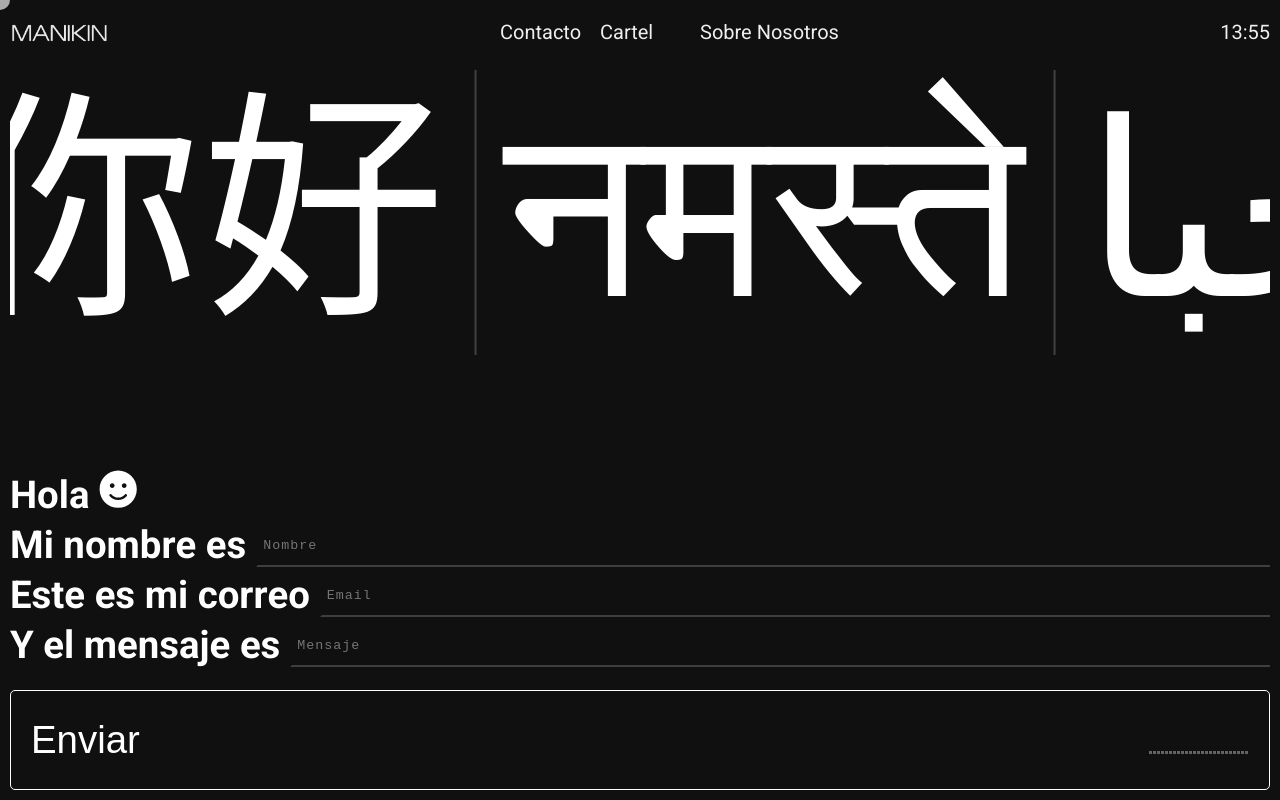
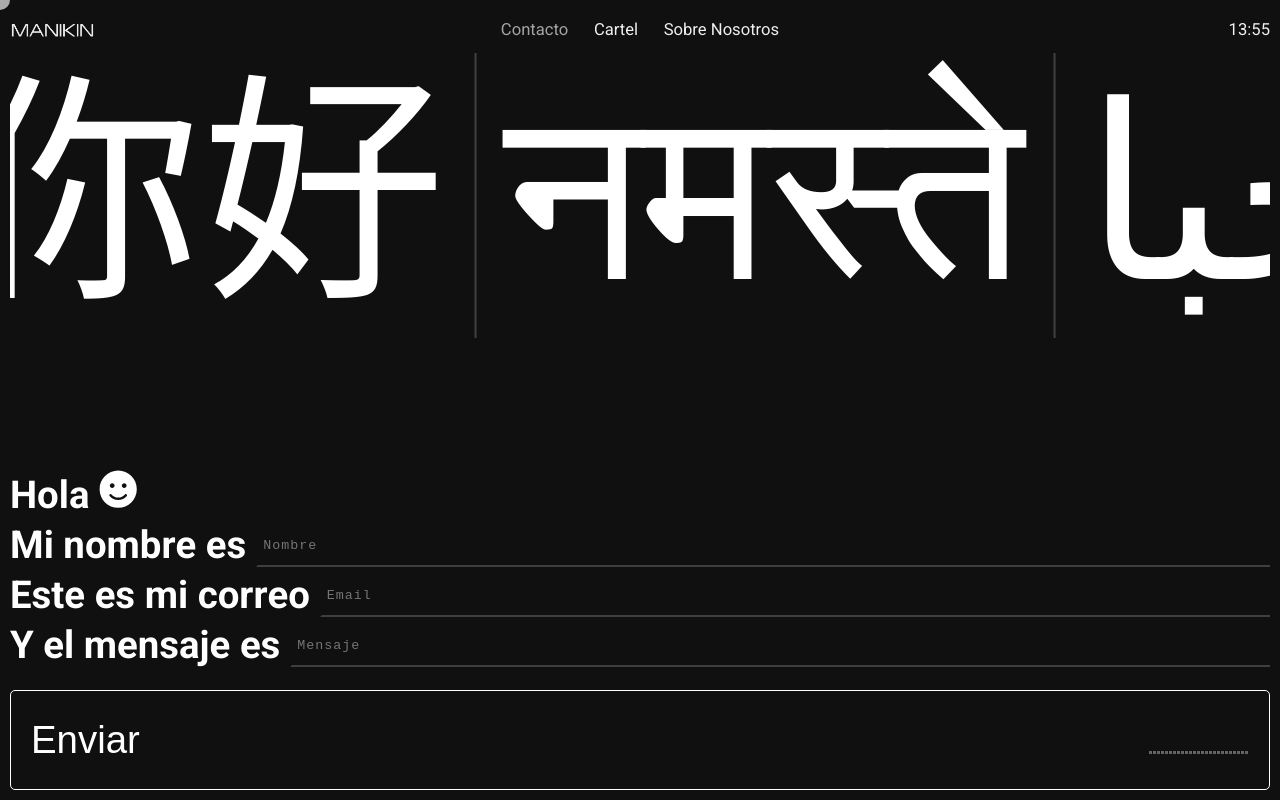
Before and after one commit to MarckvsPerez/Manekin, a React (Vite) app: page /contact in a window 1280 px wide. Built offline with nearby package versions, Linux system fonts and the light colour scheme.

Commit message:
Fix navbar framer motion

```diff
--- a/src/components/Navbar.tsx
+++ b/src/components/Navbar.tsx
@@ -1,8 +1,8 @@
-import { Link, useLocation } from "react-router-dom";
+import { useLocation } from "react-router-dom";
 import { motion, AnimatePresence } from "framer-motion";
 
 import LocalTime from "./LocalTime";
-import { Clock, Logo, MainNav, Nav, NavLogo } from "./styles/Navbar.styled";
+import { Clock, Logo, MainNav, Nav, NavLink } from "./styles/Navbar.styled";
 import LogoPng from "../assets/Logo.png";
 
 export const Navbar = () => {
@@ -13,33 +13,47 @@ export const Navbar = () => {
       <AnimatePresence>
         <motion.div
           initial={{ x: 0 }}
-          animate={{ x: location.pathname === "/" ? 0 : "150px" }}
+          animate={{ x: location.pathname === "/" ? "-250px" : 0 }}
           transition={{ duration: 1, ease: [1, 0.5, 0.2, 1] }}
         >
-          <NavLogo>
-            <Link to="/">
+          <div>
+            <NavLink to="/" isActive={location.pathname === "/"}>
               <Logo src={LogoPng} alt="Manikin" />
-            </Link>
-          </NavLogo>
+            </NavLink>
+          </div>
         </motion.div>
+        <MainNav isRootPath={location.pathname === "/"}>
           <motion.div
+            initial={{ x: 0 }}
             animate={{
-            x: location.pathname === "/" ? "0" : "calc(50vw - 150px)",
+              x:
+                location.pathname === "/"
+                  ? "calc(-50vw + calc(50% + 10px))"
+                  : 0,
             }}
             transition={{ duration: 1, ease: [1, 0.5, 0.2, 1] }}
+            style={{ display: "flex", gap: "2vw", textWrap: "nowrap" }}
           >
-          <MainNav isRootPath={location.pathname === "/"}>
             <div>
-              <Link to="/contact">Contacto</Link>
+              <NavLink
+                to="/contact"
+                isActive={location.pathname === "/contact"}
+              >
+                Contacto
+              </NavLink>
             </div>
             <div>
-              <Link to="/about">Cartel</Link>
+              <NavLink to="/about" isActive={location.pathname === "/about"}>
+                Cartel
+              </NavLink>
             </div>
             <div>
-              <Link to="/about">Sobre Nosotros</Link>
+              <NavLink to="/about" isActive={location.pathname === "/about"}>
+                Sobre Nosotros
+              </NavLink>
             </div>
+          </motion.div>
         </MainNav>
-        </motion.div>
       </AnimatePresence>
 
       <Clock>
--- a/src/components/styles/Navbar.styled.ts
+++ b/src/components/styles/Navbar.styled.ts
@@ -1,39 +1,35 @@
+import { Link } from "react-router-dom";
 import { styled } from "styled-components";
 
 export const Nav = styled.nav`
   display: flex;
-  list-style:none;
-  margin-top:20px;
-  position:relative;
-  font-size:20px;
-  font-weight:400;
-  height: 30px;
-  margin-left:10px;
-  margin-right:10px;
+  list-style: none;
+  margin-top: 20px;
+  position: relative;
+  font-size: 1.3vw;
+  font-weight: 400;
+  margin-left: 10px;
+  margin-right: 10px;
 `;
 
-export const NavLogo = styled.div`
-  width: 100px;
-  margin-left:-150px;
-  `
-
-  export const MainNav = styled.div<{ isRootPath: boolean }>`
-  position:absolute;
-  left:0;
-  display: flex;
-  width: 300px;
-  > * {
-    min-width:100px;
-  }
-  text-wrap: nowrap;
+export const MainNav = styled.div<{ isRootPath: boolean }>`
+  position: absolute;
+  left: 50%;
+  transform: translateX(-50%);
 `;
 
 export const Logo = styled.img`
-height:24px;
-transition: transform 0.3s ease;
-width:100px;
-`
+  position: absolute;
+  left: 0;
+  height: 1.5vw;
+`;
 export const Clock = styled.div`
-  position:absolute;
-  right:0;
-`
+  position: absolute;
+  right: 0;
+`;
+
+export const NavLink = styled(Link)<{ isActive: boolean }>`
+  color: ${({ isActive }) => (isActive ? "#b4b4b4" : "inherit")};
+  text-decoration: none;
+  transition: color 1s ease;
+`;
--- a/src/layout/FullWidth.styled.tsx
+++ b/src/layout/FullWidth.styled.tsx
@@ -3,10 +3,10 @@ import { styled } from "styled-components";
 export const FullWidthDiv = styled.div`
   padding: 0;
   width: 100vw;
-  height: calc(100vh - 55px);
+  height: calc(100vh - 3vw);
   padding-left: 10px;
   padding-right: 10px;
   box-sizing: border-box;
-  margin-top: 55px;
+  margin-top: 3vw;
   padding-bottom: 10px;
 `;
```
Lines whose indentation alone changed are shown as unchanged.
